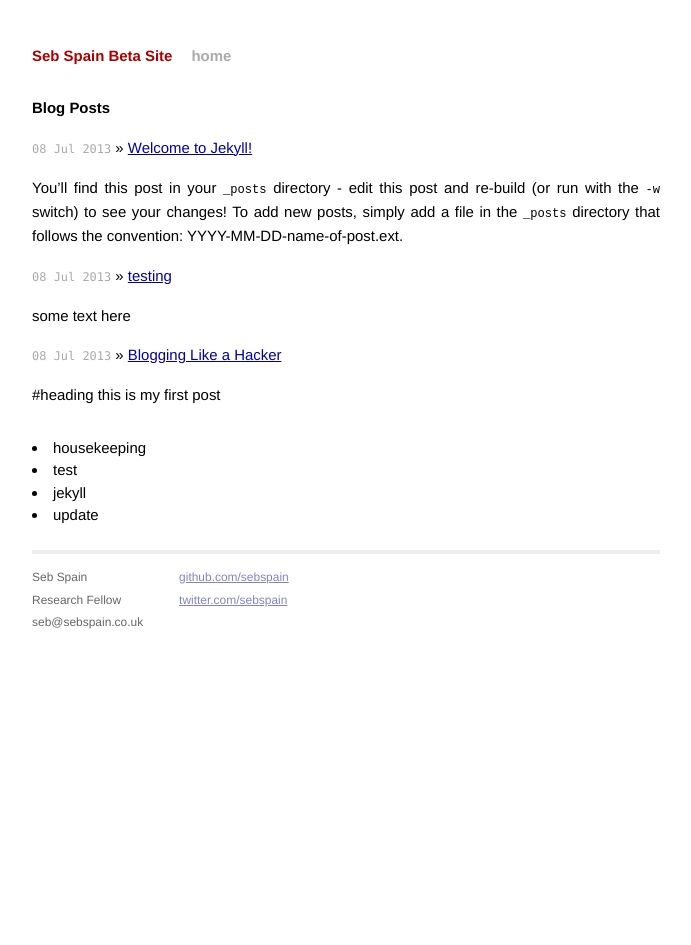
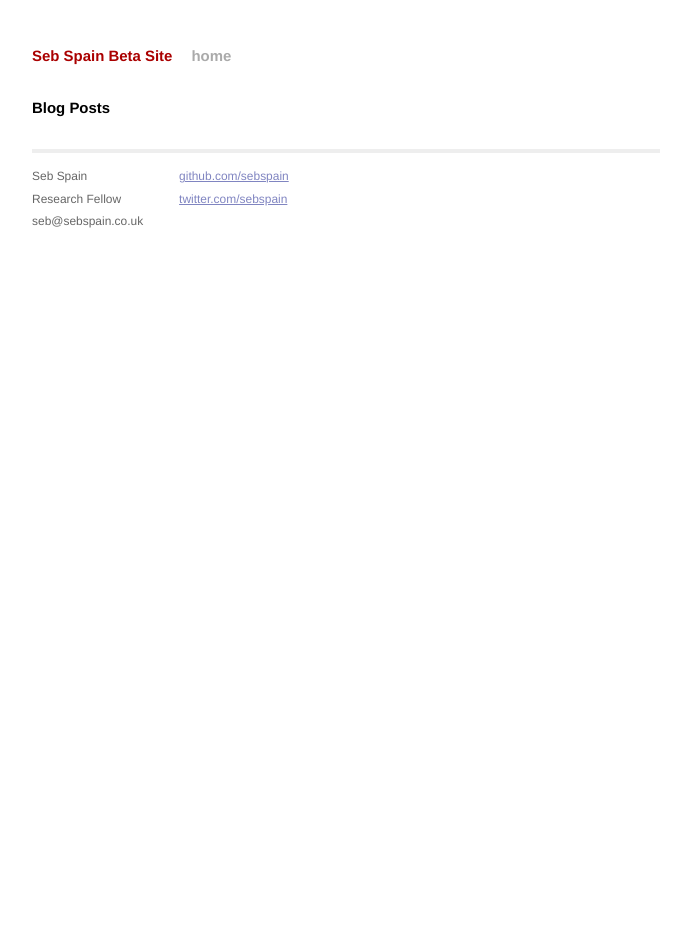
Before and after one commit to sebspain/sebspain.github.io, a Jekyll site: the page built from index.html, in a window 1280 px wide. Shown: the whole page, without its empty margins (294-985 px from the left). Built offline with Jekyll 4.4.1, drawn with Linux system fonts in a browser that asks for light colours; Markdown is read by kramdown in place of the engine named in the settings.

Commit message:
various tests

```diff
--- a/_config.yml
+++ b/_config.yml
@@ -1,3 +1,7 @@
 name: Seb Spain Beta Site
 pygments: true
 permalink: /:categories/:title.html
+#markdown: rdiscount
+markdown: redcarpet
+redcarpet:
+  extensions: ["no_intra_emphasis", "fenced_code_blocks", "autolink", "strikethrough", "superscript", "with_toc_data"]
--- a/_posts/2013-07-08-a-first-post.md
+++ /dev/null
@@ -1,8 +0,0 @@
----
-layout: post
-title: Blogging Like a Hacker
-categories: ['housekeeping', 'test']
----
-
-#heading
-this is my first post
--- a/_posts/2013-07-08-another-post.md
+++ /dev/null
@@ -1,6 +0,0 @@
----
-layout: post
-title: testing
-categories: ['test', 'housekeeping']
----
-some text here
--- a/_posts/2013-07-08-welcome-to-jekyll.markdown
+++ /dev/null
@@ -1,24 +0,0 @@
----
-layout: post
-title:  "Welcome to Jekyll!"
-date:   2013-07-08 23:29:30
-categories: jekyll update
----
-
-You'll find this post in your `_posts` directory - edit this post and re-build (or run with the `-w` switch) to see your changes!
-To add new posts, simply add a file in the `_posts` directory that follows the convention: YYYY-MM-DD-name-of-post.ext.
-
-Jekyll also offers powerful support for code snippets:
-
-{% highlight ruby %}
-def print_hi(name)
-  puts "Hi, #{name}"
-end
-print_hi('Tom')
-#=> prints 'Hi, Tom' to STDOUT.
-{% endhighlight %}
-
-Check out the [Jekyll docs][jekyll] for more info on how to get the most out of Jekyll. File all bugs/feature requests at [Jekyll's GitHub repo][jekyll-gh].
-
-[jekyll-gh]: https://github.com/mojombo/jekyll
-[jekyll]:    http://jekyllrb.com
```
